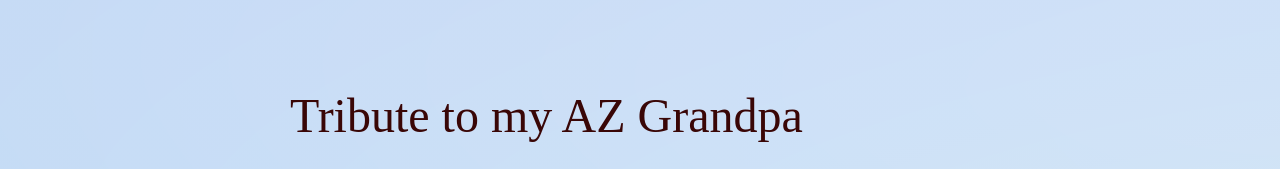
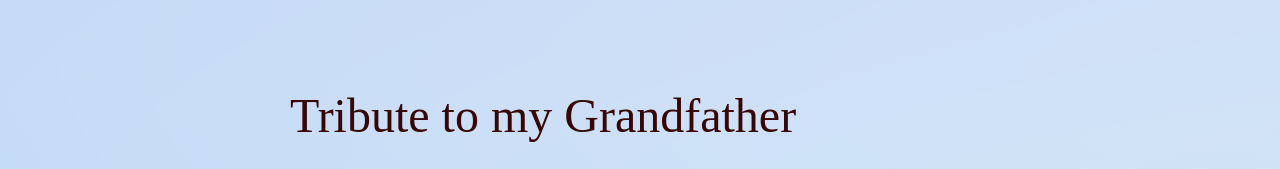
Before and after one commit to riotfire/azgrandpa, a plain HTML site: page index.html in a window 1280 px wide. Shown: the top 169 px of the page. Drawn offline with nearby package versions, Linux system fonts and the light colour scheme; a web font is replaced by a local one.

Commit message:
Updated headline

```diff
--- a/index.html
+++ b/index.html
@@ -91,7 +91,7 @@
     </style>
 </head>
 <body>
-    <h1>Tribute to my AZ Grandpa</h1>
+    <h1>Tribute to my Grandfather</h1>
 
     <p>My name is Dustin and I am Joe's eldest grandson, his mother's first great-grandson, and my mother's first child.</p>
 
```
